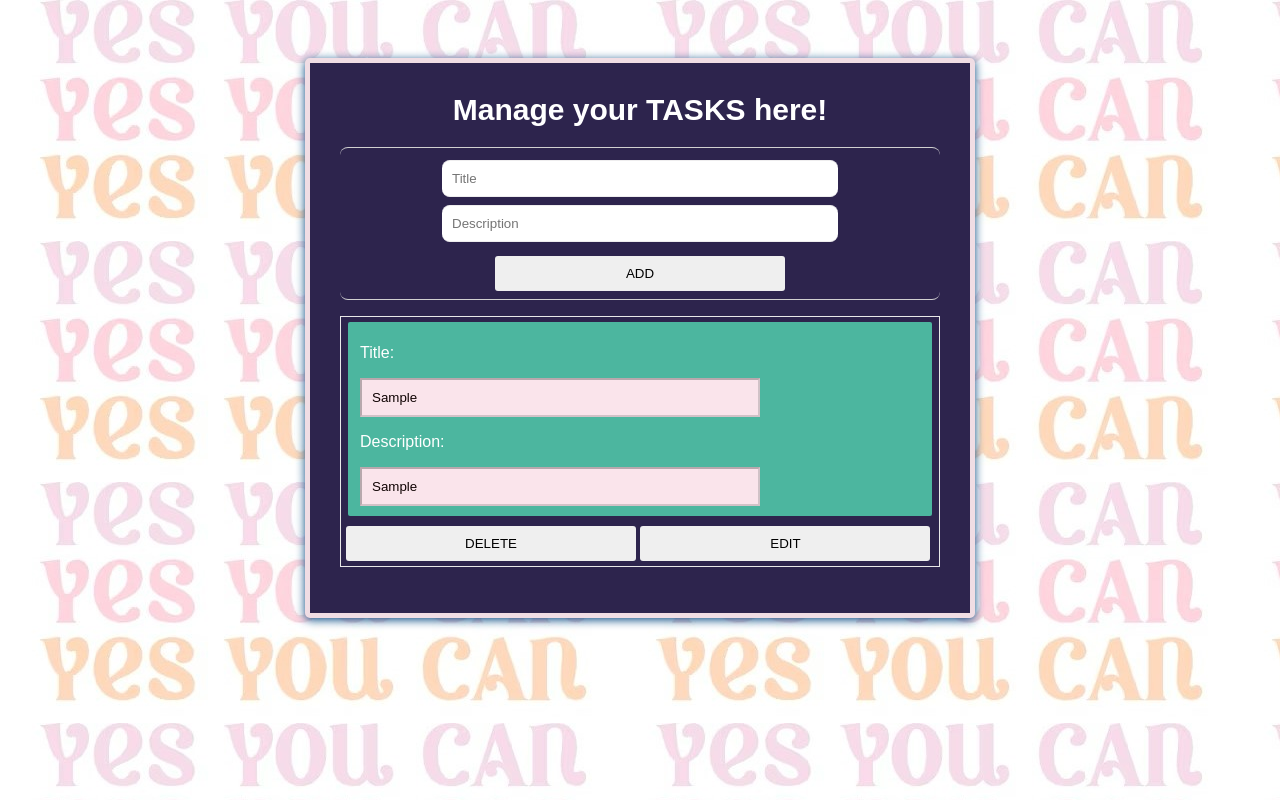
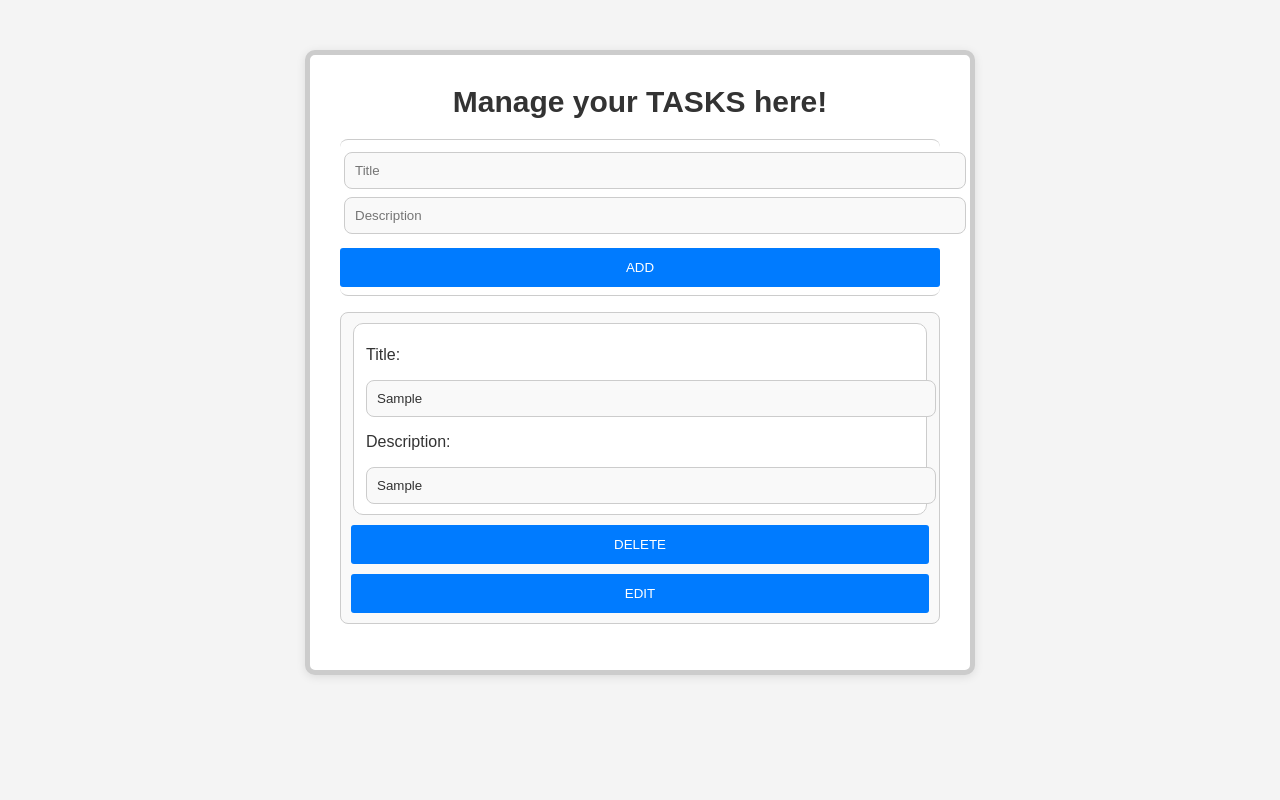
Before and after one commit to SathvikaNarla11/TaskManagementApp, a plain HTML site: page index.html in a window 1280 px wide. Both pictures are taken after typing "Sample", "Sample" into the empty fields and a click on the button "ADD". Drawn offline with Linux system fonts and the light colour scheme.

Commit message:
Update main.css

```diff
--- a/main.css
+++ b/main.css
@@ -1,118 +1,119 @@
 body {
-	font-family: sans-serif;
-	background-image: url("img_you22.jpg");
+    font-family: Arial, sans-serif;
+    /* background-image: url("img_you22.jpg"); */
+    background-color: #f4f4f4; /* Light Gray background */
+    margin: 0;
+    padding: 0;
 }
 
 .container {
+    max-width: 1000px;
     margin: 0 auto;
     padding-top: 50px;
-	width: 1000px;
-  }
-
-  .important {
-	font-weight: bold;
-	color: #e52165;
 }
 
 .todo_list {
     max-width: 600px;
-	display: block;
     margin: 0 auto 40px;
-	background-color: #2d244d;
+    background-color: #fff; /* White background */
     padding: 30px;
-	border-radius: 5px;
-	-webkit-box-shadow: 0 2px 10px 0 #074b83;
-	box-shadow: 0 2px 10px 0 #074b83;
-	border: solid #f0dde4 5px;
-
+    border-radius: 10px;
+    box-shadow: 0 2px 10px 0 rgba(0, 0, 0, 0.1); /* Subtle shadow */
+    border: solid #ccc 5px; /* Light Gray border */
 }
 
 h1 {
     text-align: center;
     margin-top: 0;
     margin-bottom: 20px;
-	color: #fff;
+    color: #333; /* Dark Gray text */
     font-size: 30px;
 }
 
 .create_new_todo {
     text-align: center;
-	border-bottom: #d0d0d0 solid 1px;
-	border-top: #d0d0d0 solid 1px;
+    border-bottom: #ccc solid 1px; /* Light Gray border */
+    border-top: #ccc solid 1px; /* Light Gray border */
     border-radius: 8px;
     padding: 8px 0;
 }
 
 input[type="text"] {
-	width: 376px;
+    width: 100%;
     padding: 10px;
+    color: #333; /* Dark Gray text */
+    background-color: #f9f9f9; /* Very Light Gray background */
+    border: solid #ccc 1px; /* Light Gray border */
+    border-radius: 8px;
 }
 
 button {
     margin-top: 10px;
-	width: 290px;
-	padding: 10px;
+    width: 100%;
+    padding: 12px;
     cursor: pointer;
+    background-color: #007BFF; /* Corporate Blue button */
+    color: #fff; /* White text */
+    border: none;
+    border-radius: 3px;
 }
 
 .todos {
+    list-style: none;
     padding-left: 0;
-
-  }
-  .todos li {
-	list-style-type: none;
-	margin-bottom: 5px;
-	border: 1px solid #e8e8e8;
-	padding: 5px;
-  }
-  .todos li:not(:last-child) {
-	border: 1px solid #e7e7e7;
-	padding: 5px;
-
 }
 
-  .todos label {
-	color: #fff;
+.todos li {
+    margin-bottom: 5px;
+    border: 1px solid #ccc; /* Light Gray border */
+    padding: 10px;
+    border-radius: 8px;
+    background-color: #f9f9f9; /* Very Light Gray background */
 }
 
-  p{
-	color: #fff;
+.todos li:not(:last-child) {
+    border: 1px solid #ccc; /* Light Gray border */
+    padding: 10px;
+}
+
+todos label {
+    color: #333; /* Dark Gray text */
+}
+
+p {
+    color: #333; /* Dark Gray text */
 }
 
 .todos fieldset {
     align-items: center;
-	background-color: #4cb69f;
-	border: #be1558;
-	border-radius: 2px;
-
+    background-color: #fff; /* White background */
+    border: solid #ccc 1px; /* Light Gray border */
+    border-radius: 10px;
 }
 
 .todos input[type='text'] {
-
-	color: rgb(16, 3, 3);
-	background-color: #fae4eb;
-	border-radius: none;
+    color: #333; /* Dark Gray text */
+    background-color: #f9f9f9; /* Very Light Gray background */
+    border: solid #ccc 1px; /* Light Gray border */
+    border-radius: 8px;
 }
 
 .todos input[type='text']:focus {
-	background-color: rgb(243, 241, 248);
+    background-color: #f3f1f8; /* Lighter Gray on focus */
 }
 
- .btn2{
+.btn2 {
     margin-left: 6px;
 }
 
- .edit,.remove,.add{
-	border-radius: 3px;
+.edit, .remove, .add {
     border: none;
 }
 
-.name,.message{
-	border-radius: 2px;
+.name, .message {
+    border-radius: 8px;
     border: none;
     margin: 4px;
-	border-bottom: #eeedee solid 1px;
-	border-top: #eeedee solid 1px;
-	border-radius: 8px;
-
+    border-bottom: #333 solid 1px; /* Dark Gray bottom border */
+    border-top: #333 solid 1px; /* Dark Gray top border */
 }
```
Lines whose indentation alone changed are shown as unchanged.
